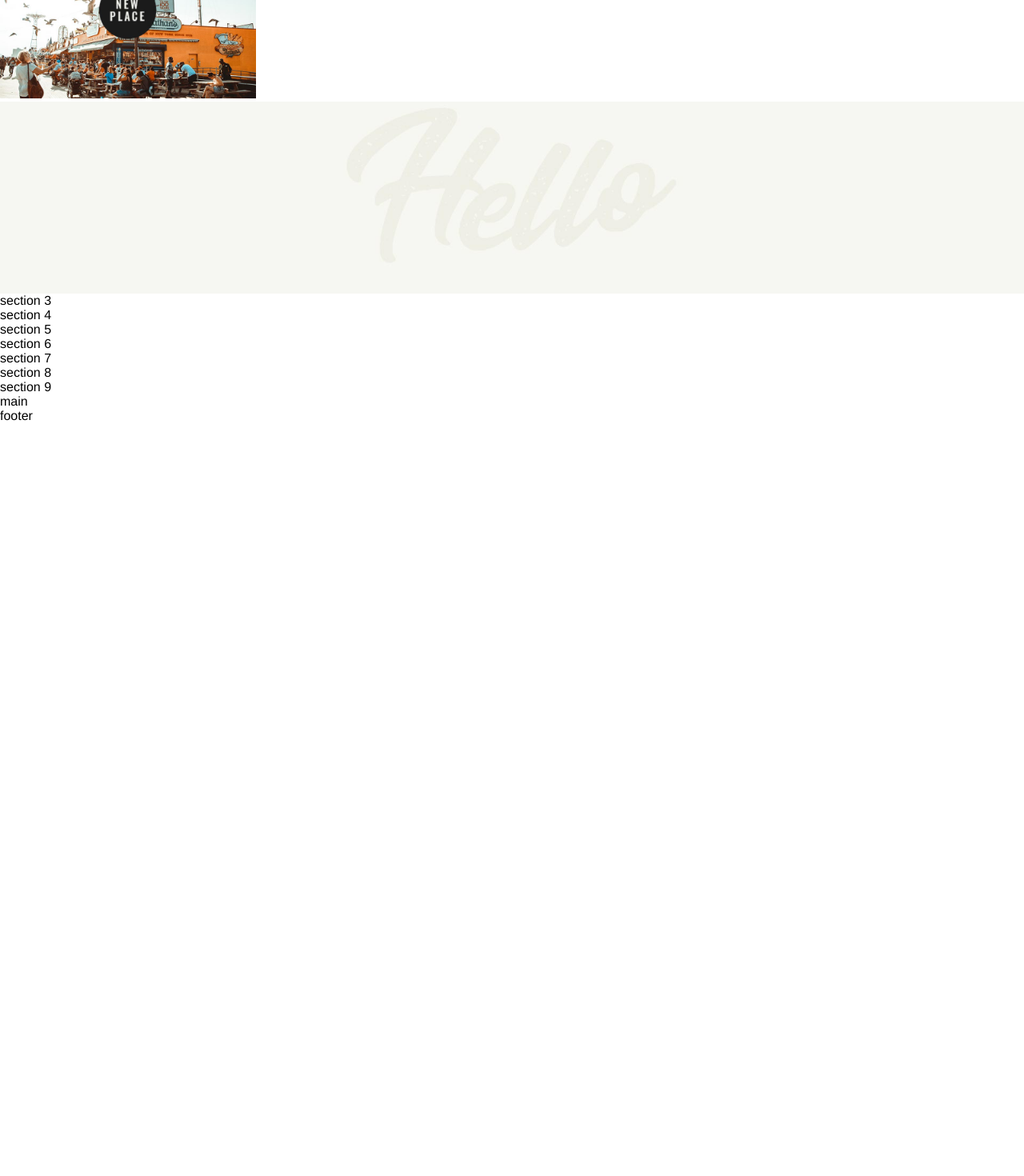
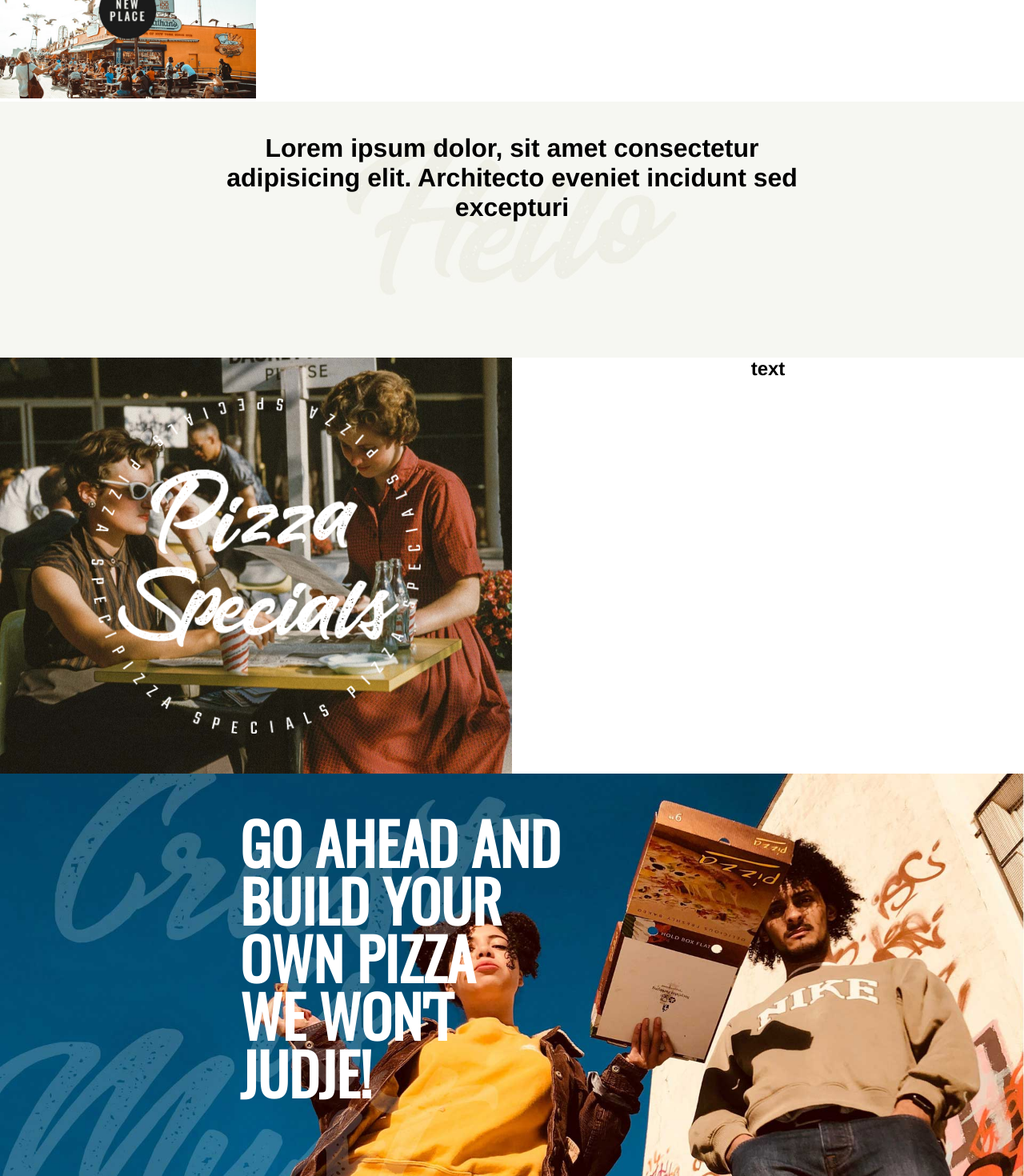
Before and after one commit to IlarioForcherio/proj-html-vuejs, a Vue app: page / in a window 1280 px wide. Shown: the part 640-2110 px from the top of the page at 80% size. Before the commit the page ends 1169 px from the top, so only its background shows below. Built offline with nearby package versions, Linux system fonts and the light colour scheme.

Commit message:
sec1 + sec2 + sec3 + sec4

```diff
--- a/public/index.html
+++ b/public/index.html
@@ -5,6 +5,9 @@
     <meta http-equiv="X-UA-Compatible" content="IE=edge">
     <meta name="viewport" content="width=device-width,initial-scale=1.0">
     <link rel="icon" href="<%= BASE_URL %>favicon.ico">
+    <link rel="preconnect" href="https://fonts.googleapis.com">
+    <link rel="preconnect" href="https://fonts.gstatic.com" crossorigin>
+    <link href="https://fonts.googleapis.com/css2?family=Oswald&display=swap" rel="stylesheet">
     <title><%= htmlWebpackPlugin.options.title %></title>
   </head>
   <body>
--- a/src/App.vue
+++ b/src/App.vue
@@ -118,6 +118,8 @@
 
 <style lang="scss">
 
+@import url('https://fonts.googleapis.com/css2?family=Oswald&display=swap');
+
 
 *{
   margin:0;
--- a/src/components/Section2Comp.vue
+++ b/src/components/Section2Comp.vue
@@ -1,5 +1,8 @@
 <template>
     <div class="section2">
+      <div class="section2-text">
+       <h1>Lorem ipsum dolor, sit amet consectetur adipisicing elit. Architecto eveniet incidunt sed excepturi</h1>
+      </div>
 
 
     </div>
@@ -31,11 +34,20 @@
 <style lang="scss" scoped>
 
 .section2{
-    height: 30vh;
+    height: 40vh;
     background-image: url('../assets/img/h3-testimonials-bckgrnd.jpg');
     background-position: center;
     background-repeat: no-repeat;
     background-size: cover;
+    .section2-text{
+        width: 60%;
+        margin: 0 auto;
+       h1{
+        padding-top: 40px;
+        text-align: center;
+    }
+    }
+
 }
 
 </style>
--- a/src/components/Section3Comp.vue
+++ b/src/components/Section3Comp.vue
@@ -1,6 +1,14 @@
 <template>
-    <div>
-section 3
+    <div class="section3">
+        <div class="sec3Content">
+            <div class="sec3Img">
+             <img src="../assets/img/h1-img-7n.png" alt="">
+            </div>
+             <div class="sec3Text">
+                <h2>text</h2>
+            </div>
+
+        </div>
     </div>
 </template>
 
@@ -29,4 +37,37 @@
 
 <style lang="scss" scoped>
 
+.section3{
+
+    .sec3Content{
+        display: flex;
+
+        .sec3Img{
+            flex-basis: 50%;
+            background-image: url('../assets/img/h1-img-4.jpg');
+            background-position: center;
+            background-repeat: no-repeat;
+            background-size: cover;
+            display: flex;
+            justify-content: center;
+            img{
+            padding: 50px;
+            width: 80%;
+            }
+        }
+
+        .sec3Text{
+            flex-basis: 50%;
+            h2{
+             text-align: center;
+            }
+
+        }
+
+
+
+
+    }
+}
+
 </style>
--- a/src/components/Section4Comp.vue
+++ b/src/components/Section4Comp.vue
@@ -1,6 +1,13 @@
 <template>
-    <div>
-section 4
+    <div class="section4">
+        <div class="sec4Text">
+          <h2>GO AHEAD AND</h2>
+          <h2>BUILD YOUR </h2>
+          <h2>OWN PIZZA </h2>
+          <h2>WE WON'T </h2>
+          <h2>JUDJE!</h2>
+        </div>
+
     </div>
 </template>
 
@@ -29,4 +36,24 @@
 
 <style lang="scss" scoped>
 
+.section4{
+    display: flex;
+
+
+    height: 80vh;
+    background-image:url('../assets/img/h3-background-img.jpg');
+    background-position: center;
+    background-repeat: no-repeat;
+    background-size: cover;
+    .sec4Text{
+    line-height: 4.5rem;
+    font-family: 'Oswald', sans-serif;
+    margin: 50px 300px;
+    font-size: 3rem;
+    //inline-size: 450px;
+    //overflow-wrap: break-word;
+    color:white;
+    }
+}
+
 </style>
```
